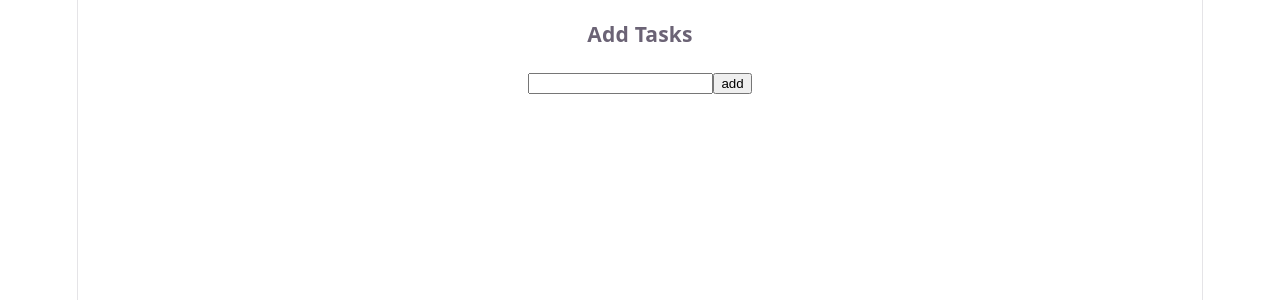
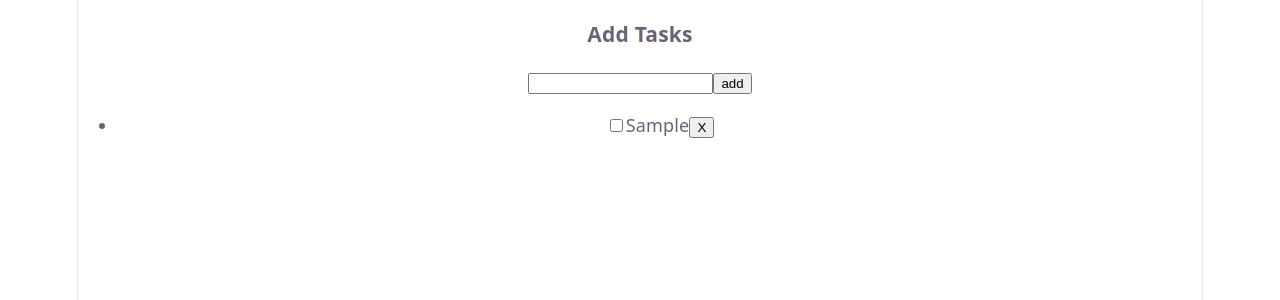
Before and after one commit to boj012026-create/fm3ReactOppg3, a React (Vite) app: page / in a window 1280 px wide. Both pictures are taken after typing "Sample" into the empty fields and a click on the button "add". Shown: the top 300 px of the page. Built offline with nearby package versions, Linux system fonts and the light colour scheme.

Commit message:
todolist implemented and working

```diff
--- a/src/App.jsx
+++ b/src/App.jsx
@@ -6,6 +6,7 @@ function App() {
   return (
     <>
       <AddTodo/>
+      <TodoList />
     </>
   )
 }
--- a/src/components/TodoList.jsx
+++ b/src/components/TodoList.jsx
@@ -1,6 +1,54 @@
+import { useContext } from 'react';
+import TodoItem from './TodoItem';
+import {TodoContext} from '../context/TodoContext';
+
+
 export default function TodoList() {
+  const { todos, toggleTodo, removeTodo } = useContext(TodoContext);
+
+  const parentId = event => {
+    return event.target.parentElement.id
+  }
+
+  const handleToggle = e => {
+    console.log(parentId(e));
+    console.log(e.target.parentElement.id);
+    toggleTodo(parentId(e));
+  }
+
+  const handleRemove = e => {
+    console.log("handle remove entered");
+    removeTodo(parentId(e));
+  }
+
   return(
-    <>
-    </>
+    <ul>
+      {todos.map(task => (
+        <li
+          id={task.id}
+          key={task.id}
+        >
+          <input
+            id={`${task.id}checkbox`}
+            name={`${task.id}checkbox`}
+            key={`${task.id}checkbox`}
+            type="checkbox"
+            onChange={handleToggle}
+          />
+          <label
+            key={`${task.id}text`}
+            htmlFor={`${task.id}checkbox`}
+          >
+            {task.task}
+          </label>
+          <button
+            key={`${task.id}delBtn`}
+            onClick={handleRemove}
+          >
+            X
+          </button>
+        </li>
+      ))}
+    </ul>
   );
 }
--- a/src/context/TodoContext.jsx
+++ b/src/context/TodoContext.jsx
@@ -20,11 +20,24 @@ export const TodoProvider = ({ children }) => {
   }
 
   //toggleTodo
+  const toggleTodo = (id) => {
+    setTodos( todos.map(task => {
+        if (task.id === id) {
+          console.log(task.id, id)
+          task.done = !task.done;
+        }
+      return task;
+      })
+    )
+  }
 
   //removeTodo
+    const removeTodo = (id) => {
+    setTodos( todos.filter(task => task.id != id) );
+  }
 
-  const ProviderObj = { todos, addTodo };
+  const ProviderObj = { todos, addTodo, toggleTodo, removeTodo };
   return(
-    <TodoContext.Provider value={ProviderObj}>{children}</TodoContext.Provider>
+    <TodoContext value={ProviderObj}>{children}</TodoContext>
   );
 }
```
